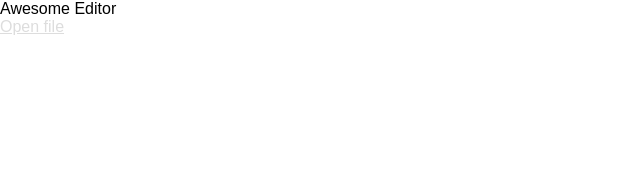
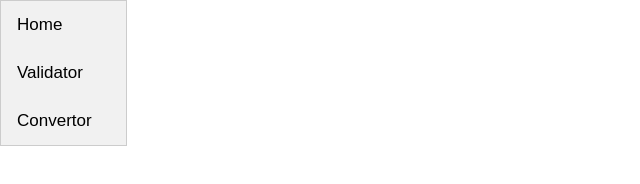
Before and after one commit to HongbinZhou/helloElectron, an Electron app: page index.html in a window 800 px wide. Shown: the whole page, without its empty margins (0-640 px from the left). Drawn offline with nearby package versions, Linux system fonts and the light colour scheme.

Commit message:
add vertical tabs.

```diff
--- a/index.html
+++ b/index.html
@@ -4,21 +4,33 @@
         <meta charset="utf-8">
         <title> My first Electron app</title>
         <link rel="stylesheet" href="style.css">
+        <link rel="stylesheet" href="tab-style.css">
     </head>
 
     <body>
         <main>
-            <div class="header">
-                <div class="title">Awesome Editor</div>
-                <a href="#" class="open-file">Open file</a>
+
+            <ul class="tab">
+                <li><a href="#" class="tablinks" onclick="openCity(event, 'Home')">Home</a></li>
+                <li><a href="#" class="tablinks" onclick="openCity(event, 'Validator')">Validator</a></li>
+                <li><a href="#" class="tablinks" onclick="openCity(event, 'Convertor')">Convertor</a></li>
+            </ul>
+
+            <div id="Home" class="tabcontent">
+                <p>This is the home of this app.</p>
             </div>
-            <div class="container hidden">
-                <div class="editor">
-                    <textarea autofocus="true" placeholder="# Write something here ..."></textarea>
-                </div>
-                <div class="preview"></div>
+
+            <div id="Validator" class="tabcontent">
+                <p>This is the validator page.</p>
             </div>
-        </main>
-        <script type="text/javascript" src="index.js"></script>
+
+            <div id="Convertor" class="tabcontent">
+                <p>This is the convertor page.</p>
+            </div>
+
+            <script type="text/javascript" src="index.js"></script>
+
+            <script type="text/javascript" src="tab.js"></script>
+
     </body>
 </html>
--- /dev/null
+++ b/tab-style.css
@@ -0,0 +1,60 @@
+ /* Style the list */
+ul.tab {
+    list-style-type: none;
+    margin: 0;
+    padding: 0;
+    overflow: hidden;
+    border: 1px solid #ccc;
+    background-color: #f1f1f1;
+    /* position: absolute; */
+    float: left;
+    /* margin: 50px 0 0 0; */
+    width: 125px;
+
+}
+
+/* Float the list items side by side */
+/* ul.tab li {float: left;} */
+
+/* Style the links inside the list items */
+ul.tab li a {
+    display: inline-block;
+    color: black;
+    text-align: center;
+    padding: 14px 16px;
+    text-decoration: none;
+    transition: 0.3s;
+    font-size: 17px;
+    list-style: none;
+}
+
+/* Change background color of links on hover */
+ul.tab li a:hover {background-color: #ddd;}
+
+/* Create an active/current tablink class */
+ul.tab li a:focus, .active {background-color: #ccc;}
+
+/* Style the tab content */
+.tabcontent {
+    display: none;
+    padding: 6px 12px;
+    /* border: 1px solid #ccc; */
+    border-top: none;
+    margin: 0 0 0 125px;
+}
+
+
+.tabcontent {
+    -webkit-animation: fadeEffect 1s;
+    animation: fadeEffect 1s; /* Fading effect takes 1 second */
+}
+
+@-webkit-keyframes fadeEffect {
+    from {opacity: 0;}
+    to {opacity: 1;}
+}
+
+@keyframes fadeEffect {
+    from {opacity: 0;}
+    to {opacity: 1;}
+}
--- /dev/null
+++ b/tab.js
@@ -0,0 +1,20 @@
+function openCity(evt, cityName) {
+    // Declare all variables
+    var i, tabcontent, tablinks;
+
+    // Get all elements with class="tabcontent" and hide them
+    tabcontent = document.getElementsByClassName("tabcontent");
+    for (i = 0; i < tabcontent.length; i++) {
+        tabcontent[i].style.display = "none";
+    }
+
+    // Get all elements with class="tablinks" and remove the class "active"
+    tablinks = document.getElementsByClassName("tablinks");
+    for (i = 0; i < tablinks.length; i++) {
+        tablinks[i].className = tablinks[i].className.replace(" active", "");
+    }
+
+    // Show the current tab, and add an "active" class to the link that opened the tab
+    document.getElementById(cityName).style.display = "block";
+    evt.currentTarget.className += " active";
+}
```
